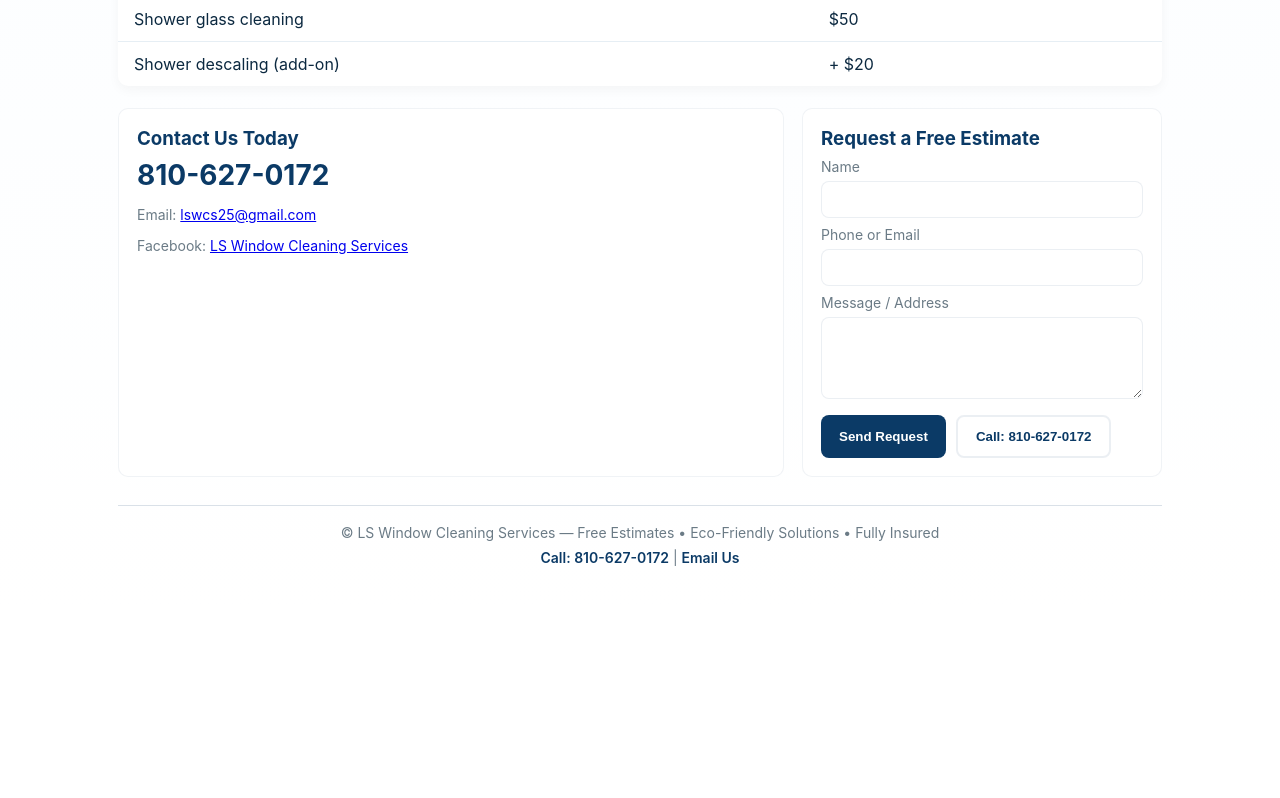
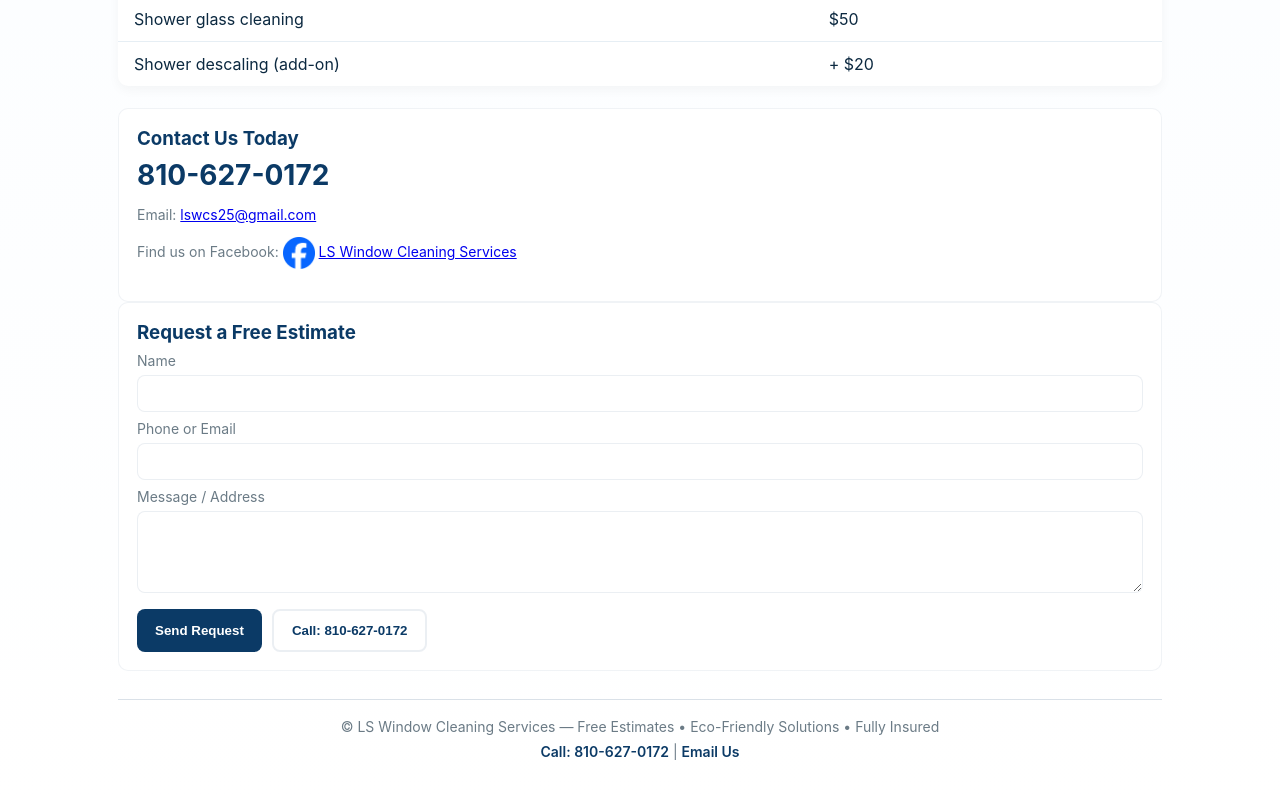
Before and after one commit to schwartzkopf1990/lswindow, a plain HTML site: page index.html in a window 1280 px wide. Shown: the part 1319-2117 px from the top of the page. Before the commit the page ends 1931 px from the top, so only its background shows below. Drawn offline with Linux system fonts and the light colour scheme.

Commit message:
updated fb and contact us

```diff
--- a/index.html
+++ b/index.html
@@ -46,7 +46,7 @@
     .pricing tr:last-child td{border-bottom:none}
     .pricing td strong{color:var(--brand)}
 
-    .contact{display:grid;grid-template-columns:1fr 360px;gap:18px;margin-top:22px}
+    .contact{display:grid;grid-template-columns:100% 100%;gap:18px;margin-top:22px}
     .contact .info{padding:18px}
     .phone{font-size:28px;color:var(--brand);font-weight:700}
     .small{color:var(--muted);font-size:14px}
@@ -63,13 +63,7 @@
     <header>
       <div class="logo">
         <img src=".\images\logo.png" alt="LS Window Cleaning Logo"  width="120" height="120"/>
- <!--       <svg xmlns="http://www.w3.org/2000/svg" viewBox="0 0 700 700" height="80">
-          <rect width="700" height="700" fill="white"/>
-          <text x="50%" y="20%" dominant-baseline="middle" text-anchor="middle" font-size="96" font-family="Arial Black, sans-serif" fill="#0b3a66">LS</text>
-          <text x="50%" y="65%" dominant-baseline="middle" text-anchor="middle" font-size="36" font-family="Arial Black, sans-serif" fill="#0b3a66">WINDOW CLEANING</text>
-          <text x="50%" y="75%" dominant-baseline="middle" text-anchor="middle" font-size="28" font-family="Arial, sans-serif" fill="#0b3a66">SERVICES</text>
-          <text x="50%" y="90%" dominant-baseline="middle" text-anchor="middle" font-size="16" font-family="Arial, sans-serif" font-style="italic" fill="#0b3a66">Our Services Include</text>
-        </svg> !-->
+
       </div>
       <div style="margin-left:auto;text-align:right">
         <div style="font-weight:700;color:var(--brand);font-size:18px">Call Today</div>
@@ -151,15 +145,15 @@
         <h3 style="margin-top:0;color:var(--brand)">Contact Us Today</h3>
         <div class="phone">810-627-0172</div>
         <p class="small">Email: <a href="mailto:lswcs25@gmail.com">lswcs25@gmail.com</a></p>
-        <p class="small">Facebook: <a href="https://www.facebook.com/profile.php?id=61578064551485" target="_blank">LS Window Cleaning Services</a></p>
+        <p class="small">Find us on Facebook: <img src="./images/Facebook_Logo_Primary.png" alt="Facebook Icon" style="width: 32px;height:32px;vertical-align:middle;margin-right:4px"><a href="https://www.facebook.com/profile.php?id=61578064551485" target="_blank">LS Window Cleaning Services</a></p>
       </div>
-
+    </section>
+<section>
       <div class="card">
         <h3 style="margin-top:0;color:var(--brand)">Request a Free Estimate</h3>
         <form id="contact-form">
           <label style="display:block;margin-top:8px;font-size:14px;color:var(--muted)">Name</label>
           <input type="text" required style="width:100%;padding:10px;margin-top:6px;border-radius:8px;border:1px solid rgba(11,58,102,0.08)">
-
           <label style="display:block;margin-top:8px;font-size:14px;color:var(--muted)">Phone or Email</label>
           <input type="text" required style="width:100%;padding:10px;margin-top:6px;border-radius:8px;border:1px solid rgba(11,58,102,0.08)">
 
```
Also changed, not shown: images/Facebook_Logo_Primary.png (added).
